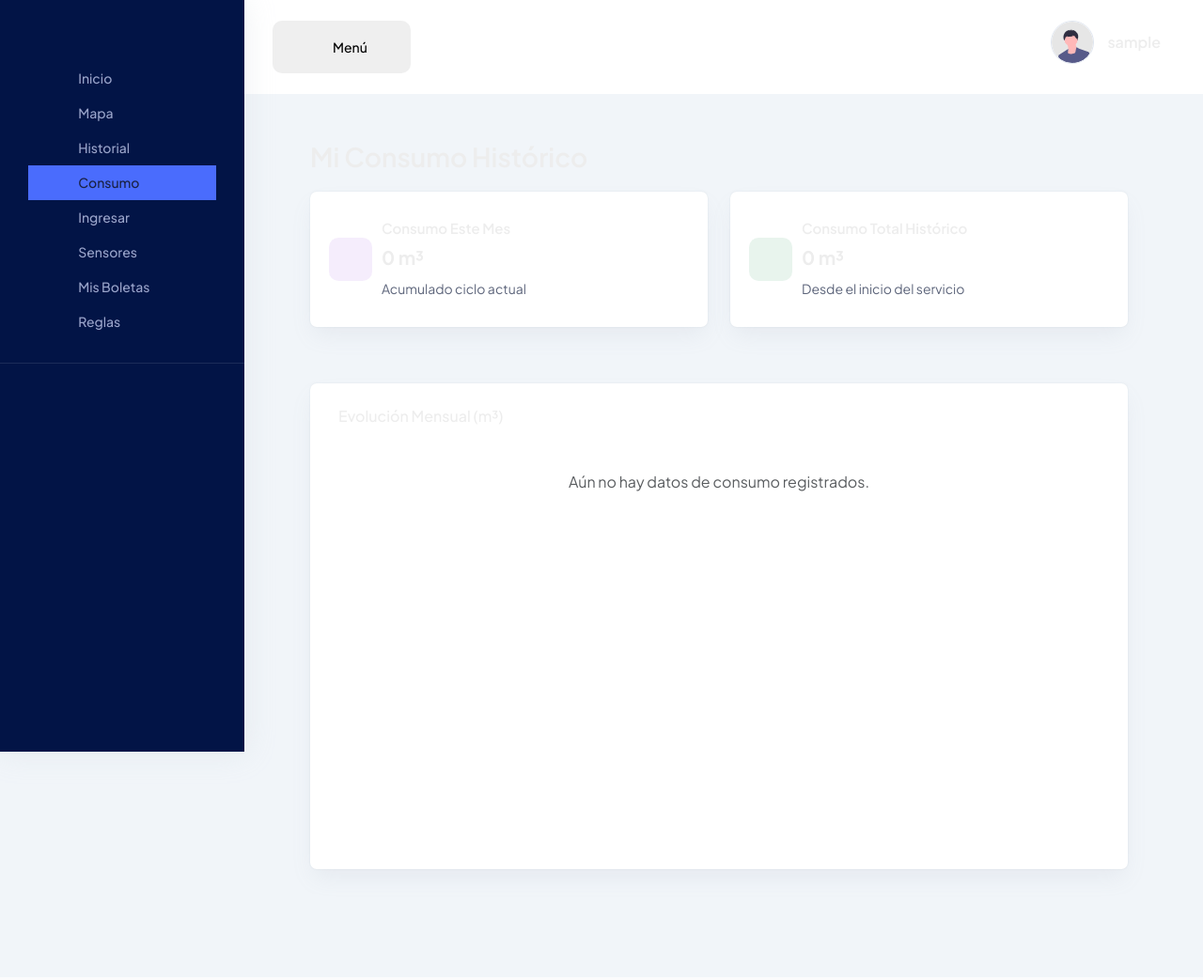
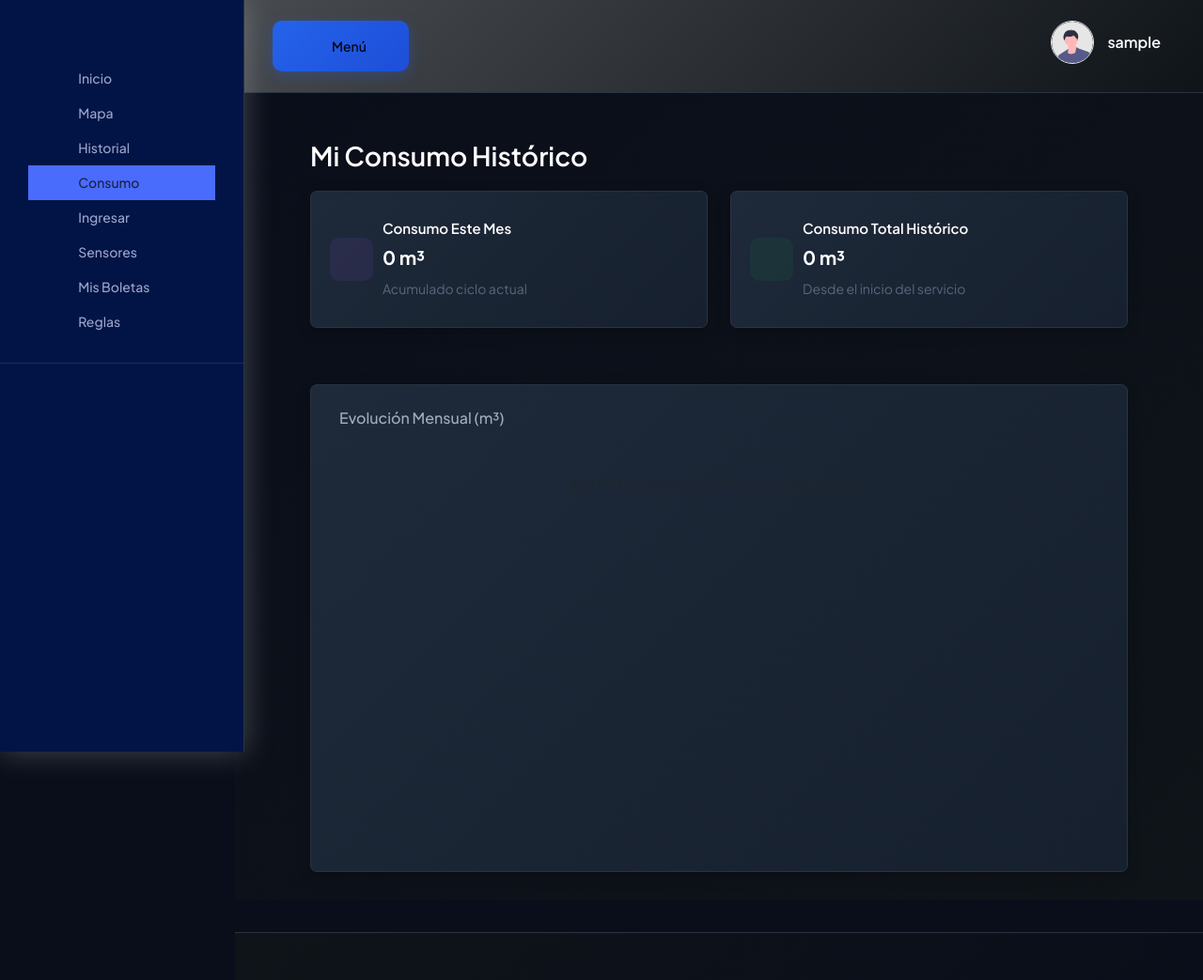
Before and after one commit to Arielquezada123/Los-Pinguinos, a Django app: page /consumo/ in a window 1280 px wide. Shown: the whole page at 94% size. Before the commit the page ends 945 px from the top, so only its background shows below. Run offline with Django 5.2, Linux system fonts and the light colour scheme; the visitor is signed in with stand-in values (Sample User, id 1); data that the repository does not hold is empty; some libraries are stand-ins or nearby versions.

Commit message:
fix estilos

```diff
--- /dev/null
+++ b/static/css/dashboard-dark-blue.css
@@ -0,0 +1,215 @@
+/* Dark Blue Theme for Dashboard */
+/* Base Theme */
+body {
+    background: #0a0e1a;
+    color: #e0e8f0;
+}
+
+.section {
+    background: linear-gradient(135deg, #0a0e1a 0%, #0f1419 100%);
+}
+
+/* Navigation */
+.sidebar-nav-wrapper {
+    background: linear-gradient(180deg, #1a2332 0%, #0f1419 100%);
+    border-right: 1px solid #2a3441;
+}
+
+.navbar-logo {
+    border-bottom: 1px solid #2a3441;
+}
+
+.navbar-logo img {
+    filter: brightness(1.2);
+}
+
+.header {
+    background: linear-gradient(135deg, #484b4f 0%, #0f1419 100%);
+    border-bottom: 1px solid #2a3441;
+    box-shadow: 0 2px 10px rgba(0,0,0,0.3);
+}
+
+/* Cards */
+.icon-card, .card-style {
+    background: linear-gradient(135deg, #1e2a3a 0%, #16202e 100%);
+    border: 1px solid #2a3441;
+    box-shadow: 0 4px 15px rgba(0,0,0,0.2);
+}
+
+.icon-card:hover {
+    transform: translateY(-2px);
+    box-shadow: 0 8px 25px rgba(0,0,0,0.3);
+}
+
+
+
+.icon.purple {
+    background: linear-gradient(135deg, #7c3aed 0%, #6d28d9 100%);
+}
+
+.icon.success {
+    background: linear-gradient(135deg, #059669 0%, #047857 100%);
+}
+
+.icon.primary {
+    background: linear-gradient(135deg, #2563eb 0%, #1d4ed8 100%);
+}
+
+.icon.orange {
+    background: linear-gradient(135deg, #ea580c 0%, #dc2626 100%);
+}
+
+/* Controls */
+.controls-section {
+    background: linear-gradient(135deg, #1a2332 0%, #0f1419 100%);
+    border-radius: 8px;
+    padding: 20px;
+    border: 1px solid #2a3441;
+}
+
+.control-item {
+    background: linear-gradient(135deg, #1e2a3a 0%, #16202e 100%);
+    border: 1px solid #2a3441;
+    border-radius: 8px;
+    padding: 15px;
+    margin-bottom: 15px;
+}
+
+/* Buttons */
+.btn-primary {
+    background: linear-gradient(135deg, #2563eb 0%, #1d4ed8 100%);
+    border: none;
+    box-shadow: 0 4px 15px rgba(37,99,235,0.3);
+}
+
+.btn-primary:hover {
+    background: linear-gradient(135deg, #1d4ed8 0%, #1e40af 100%);
+    transform: translateY(-1px);
+}
+
+.btn-warning {
+    background: linear-gradient(135deg, #ea580c 0%, #dc2626 100%);
+    border: none;
+}
+
+.btn-danger {
+    background: linear-gradient(135deg, #dc2626 0%, #b91c1c 100%);
+    border: none;
+}
+
+.btn-success {
+    background: linear-gradient(135deg, #059669 0%, #047857 100%);
+    border: none;
+}
+
+/* Text */
+h2, h3, h4, h5, h6 {
+    color: #e0e8f0;
+}
+
+.text-medium {
+    color: #a0aec0;
+}
+
+.text-gray {
+    color: #718096;
+}
+
+.text-success {
+    color: #68d391;
+}
+
+.text-danger {
+    color: #fc8181;
+}
+
+/* Dropdown */
+.dropdown-menu {
+    background: linear-gradient(135deg, #1e2a3a 0%, #16202e 100%);
+    border: 1px solid #2a3441;
+    box-shadow: 0 10px 25px rgba(0,0,0,0.3);
+}
+
+.dropdown-item {
+    color: #e0e8f0;
+}
+
+.dropdown-item:hover {
+    background: linear-gradient(135deg, #2a3441 0%, #1a2332 100%);
+    color: #ffffff;
+}
+
+/* Footer */
+.footer {
+    background: linear-gradient(135deg, #0f1419 0%, #0a0e1a 100%);
+    border-top: 1px solid #2a3441;
+}
+
+.footer a {
+    color: #68d391;
+}
+
+.footer a:hover {
+    color: #9ae6b4;
+}
+
+/* Chart */
+#Chart1 {
+    background: linear-gradient(135deg, #1a2332 0%, #0f1419 100%);
+    border-radius: 8px;
+}
+
+/* Menu Button */
+.main-btn {
+    background: linear-gradient(135deg, #2563eb 0%, #1d4ed8 100%);
+    border: none;
+    box-shadow: 0 4px 15px rgba(37,99,235,0.3);
+}
+
+.main-btn:hover {
+    background: linear-gradient(135deg, #1d4ed8 0%, #1e40af 100%);
+    transform: translateY(-1px);
+}
+
+/* Overlay */
+.overlay {
+    background: rgba(0,0,0,0.7);
+}
+
+
+/* Seccion Reportes*/
+
+
+.card {
+    background-color: #1a233a;
+    border: 1px solid #2a3550;
+
+}
+
+/* Arregla el texto de las tarjetas */
+.card-body, .card-body p {
+    color: #e3e3e3;
+}
+
+/* Arregla los títulos */
+h1, h2, h3, h4, h5, h6, .card-title, .card-header h6 {
+    color: #ffffff;
+}
+
+/* Arregla las listas (para la página de Reportes) */
+.list-group-item {
+    background-color: #1a233a;
+    border: 1px solid #2a3550;
+    color: #e3e3e3;
+}
+
+/* Arregla los colores de alerta de la lista */
+.list-group-item-danger {
+    background-color: #4a2731;
+}
+.list-group-item-warning {
+    background-color: #4d3c21;
+}
+.list-group-item-info {
+    background-color: #213c4d;
+}
```
Also changed, not shown: static/estilocss/cssbase.css (line endings or trailing spaces).
